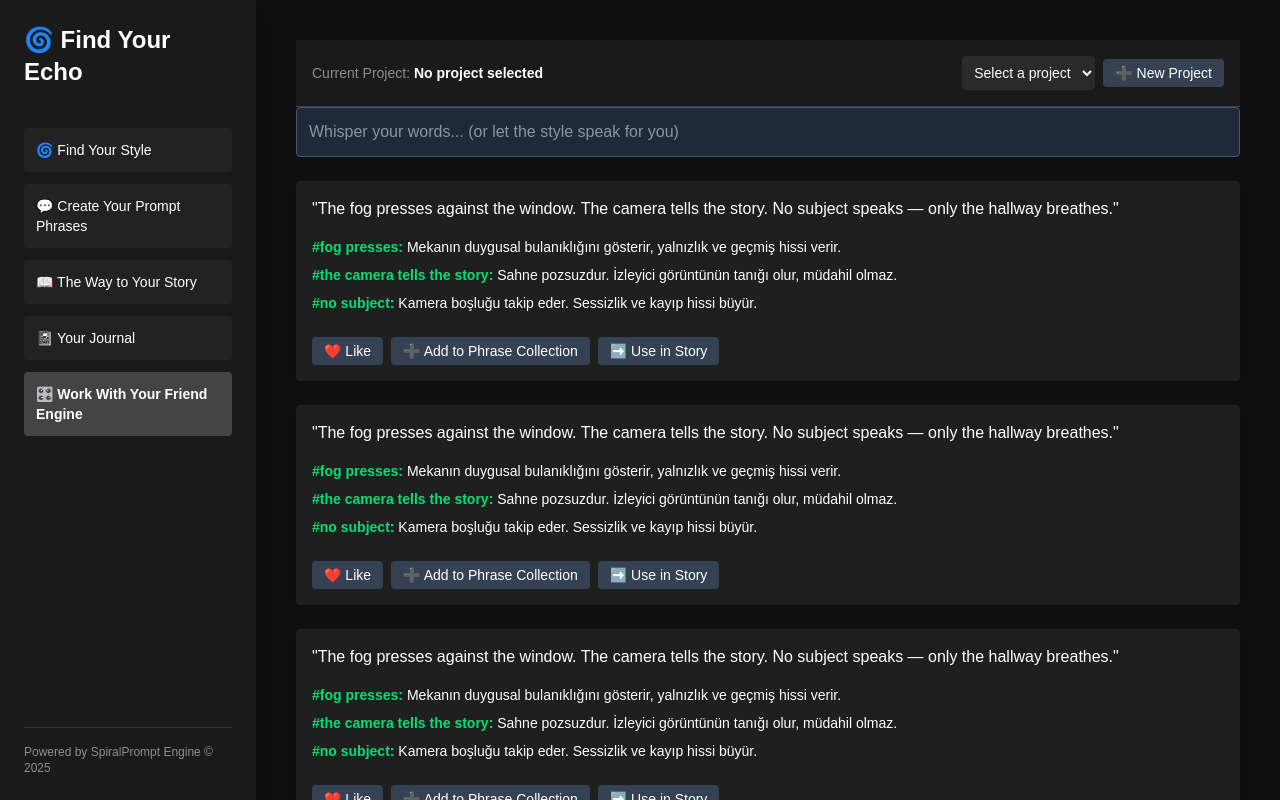
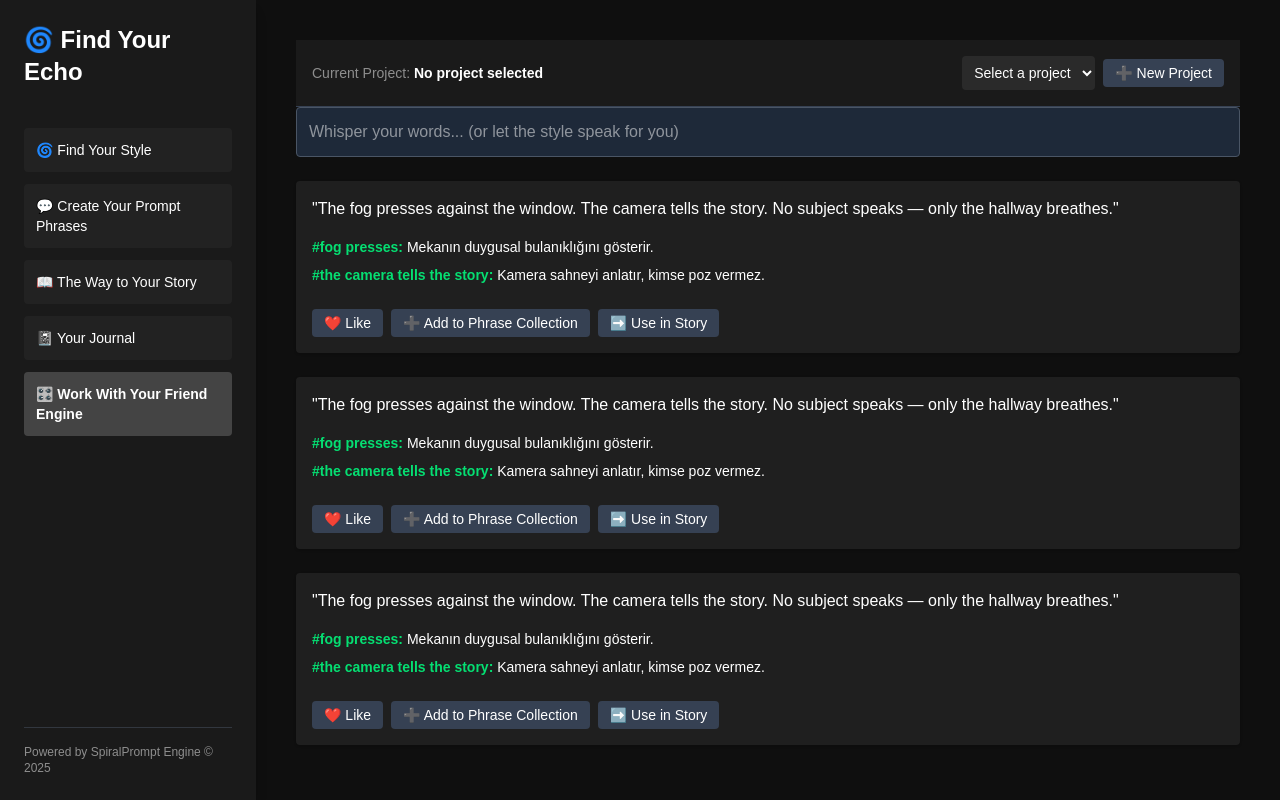
Before and after one commit to spirralcore/spiralprompt-core, a Next.js app: page / in a window 1280 px wide. Both pictures are taken after a click on the button "💬 Create Your Prompt Phrases". Built offline with nearby package versions, Linux system fonts and the light colour scheme.

Commit message:
Update page.tsx

```diff
--- a/app/page.tsx
+++ b/app/page.tsx
@@ -2,18 +2,25 @@
 
 import { useState } from "react";
 import Link from "next/link";
-import { useProjects } from "@/hooks/useProjects";
+import { ProjectsProvider } from "@/contexts/ProjectsContext";
+import { useProjects } from "@/contexts/ProjectsContext";
 import ProjectSelector from "@/components/ProjectSelector";
 import AddToStoryModal from "@/components/AddToStoryModal";
 
 export default function Home() {
+  return (
+    <ProjectsProvider>
+      <MainApp />
+    </ProjectsProvider>
+  );
+}
+
+function MainApp() {
   const [activeTab, setActiveTab] = useState("style");
   const [selectedTags, setSelectedTags] = useState<string[]>([]);
-  const { addPhraseToProject, activeProjectId } = useProjects();
-
-  // Modal kontrolü
   const [showModal, setShowModal] = useState(false);
   const [selectedPhrase, setSelectedPhrase] = useState<string | null>(null);
+  const { addPhraseToProject } = useProjects();
 
   const categories = {
     "Trigger Type": ["arrival", "collapse", "awakening", "memory", "threshold"],
@@ -91,27 +98,35 @@ export default function Home() {
               className="w-full bg-gray-800 text-white p-3 rounded border border-gray-600"
             />
 
-            {[1, 2, 3, 4, 5].map((_, idx) => {
-              const phrase = "The fog presses against the window. The camera tells the story. No subject speaks — only the hallway breathes.";
+            {[1, 2, 3].map((_, idx) => {
+              const phrase =
+                "The fog presses against the window. The camera tells the story. No subject speaks — only the hallway breathes.";
               return (
-                <div key={idx} className="bg-[#1f1f1f] p-4 rounded shadow space-y-4">
+                <div
+                  key={idx}
+                  className="bg-[#1f1f1f] p-4 rounded shadow space-y-4"
+                >
                   <p className="text-white">"{phrase}"</p>
-
                   <div className="space-y-2 text-sm">
                     <div>
-                      <strong className="text-green-400">#fog presses:</strong> Mekanın duygusal bulanıklığını gösterir, yalnızlık ve geçmiş hissi verir.
+                      <strong className="text-green-400">#fog presses:</strong>{" "}
+                      Mekanın duygusal bulanıklığını gösterir.
                     </div>
                     <div>
-                      <strong className="text-green-400">#the camera tells the story:</strong> Sahne pozsuzdur. İzleyici görüntünün tanığı olur, müdahil olmaz.
-                    </div>
-                    <div>
-                      <strong className="text-green-400">#no subject:</strong> Kamera boşluğu takip eder. Sessizlik ve kayıp hissi büyür.
+                      <strong className="text-green-400">
+                        #the camera tells the story:
+                      </strong>{" "}
+                      Kamera sahneyi anlatır, kimse poz vermez.
                     </div>
                   </div>
 
                   <div className="flex gap-2 pt-2">
-                    <button className="px-3 py-1 rounded bg-gray-700 hover:bg-gray-600 text-sm">❤️ Like</button>
-                    <button className="px-3 py-1 rounded bg-gray-700 hover:bg-gray-600 text-sm">➕ Add to Phrase Collection</button>
+                    <button className="px-3 py-1 rounded bg-gray-700 hover:bg-gray-600 text-sm">
+                      ❤️ Like
+                    </button>
+                    <button className="px-3 py-1 rounded bg-gray-700 hover:bg-gray-600 text-sm">
+                      ➕ Add to Phrase Collection
+                    </button>
                     <button
                       onClick={() => {
                         setSelectedPhrase(phrase);
@@ -138,11 +153,36 @@ export default function Home() {
         </h1>
 
         <nav className="flex flex-col gap-3 text-sm">
-          <button onClick={() => setActiveTab("style")} className="text-left p-3 bg-[#222] hover:bg-[#333] rounded">🌀 Find Your Style</button>
-          <button onClick={() => setActiveTab("phrases")} className="text-left p-3 bg-[#222] hover:bg-[#333] rounded">💬 Create Your Prompt Phrases</button>
-          <button onClick={() => setActiveTab("story")} className="text-left p-3 bg-[#222] hover:bg-[#333] rounded">📖 The Way to Your Story</button>
-          <button onClick={() => setActiveTab("journal")} className="text-left p-3 bg-[#222] hover:bg-[#333] rounded">📓 Your Journal</button>
-          <button onClick={() => setActiveTab("engines")} className="text-left p-3 bg-[#444] hover:bg-[#555] rounded font-semibold">🎛️ Work With Your Friend Engine</button>
+          <button
+            onClick={() => setActiveTab("style")}
+            className="text-left p-3 bg-[#222] hover:bg-[#333] rounded"
+          >
+            🌀 Find Your Style
+          </button>
+          <button
+            onClick={() => setActiveTab("phrases")}
+            className="text-left p-3 bg-[#222] hover:bg-[#333] rounded"
+          >
+            💬 Create Your Prompt Phrases
+          </button>
+          <button
+            onClick={() => setActiveTab("story")}
+            className="text-left p-3 bg-[#222] hover:bg-[#333] rounded"
+          >
+            📖 The Way to Your Story
+          </button>
+          <button
+            onClick={() => setActiveTab("journal")}
+            className="text-left p-3 bg-[#222] hover:bg-[#333] rounded"
+          >
+            📓 Your Journal
+          </button>
+          <button
+            onClick={() => setActiveTab("engines")}
+            className="text-left p-3 bg-[#444] hover:bg-[#555] rounded font-semibold"
+          >
+            🎛️ Work With Your Friend Engine
+          </button>
         </nav>
 
         <div className="mt-auto text-xs opacity-50 pt-4 border-t border-gray-600">
@@ -154,7 +194,6 @@ export default function Home() {
         <ProjectSelector />
         {renderContent()}
 
-        {/* Modal: sadece showModal true olduğunda görünür */}
         {showModal && selectedPhrase && (
           <AddToStoryModal
             phrase={selectedPhrase}
```
